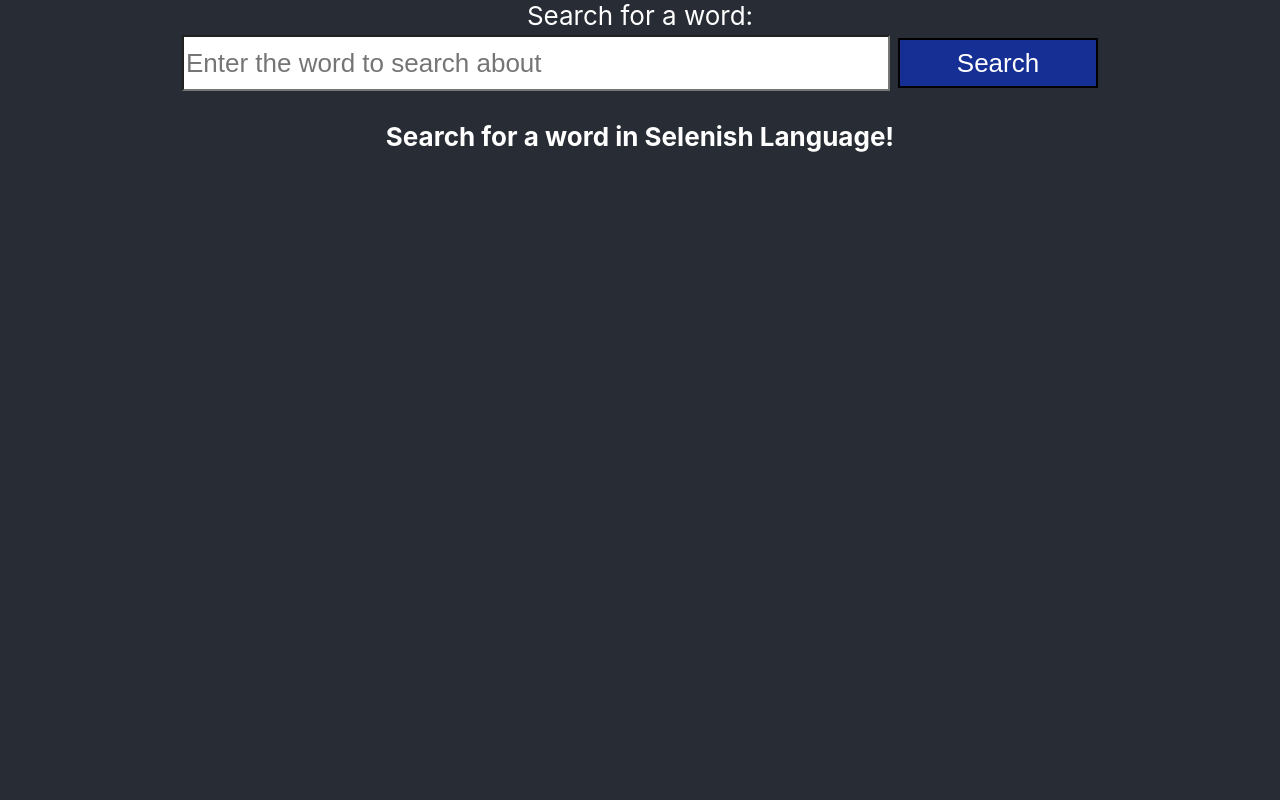
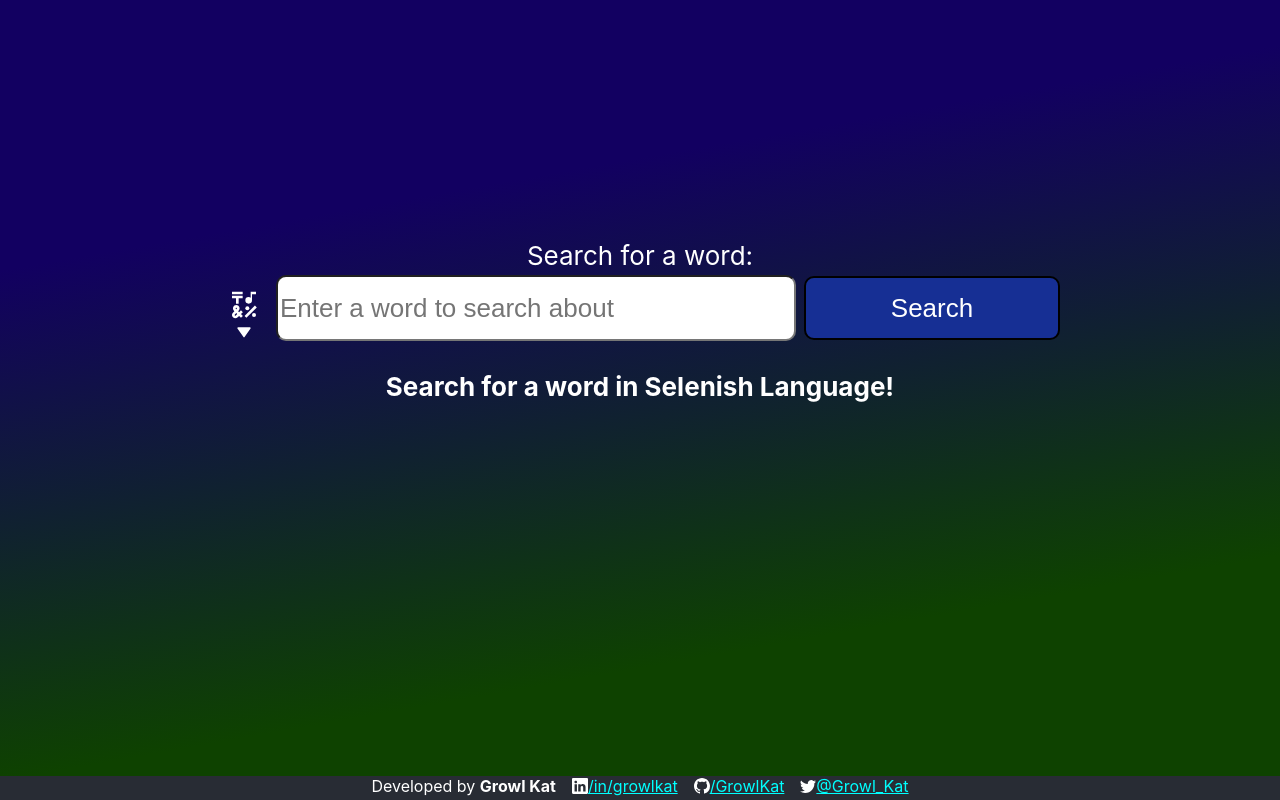
Before and after one commit to GrowlKat/sf-lang-dictionary, a React (Create React App) app: page / in a window 1280 px wide. Built offline with nearby package versions, Linux system fonts and the light colour scheme.

Commit message:
Style updated and Credits added

```diff
--- a/src/App.css
+++ b/src/App.css
@@ -25,14 +25,47 @@
 }
 
 .App-main {
-  background-color: #282c34;
-  min-height: 100vh;
+  background: linear-gradient(170deg, #120061 27%, #0e4200 78%);
+  min-height: 97vh;
   display: flex;
   flex-direction: column;
   align-items: center;
-  /*justify-content: center;*/
   font-size: calc(10px + 2vmin);
   color: white;
+}
+
+.App-footer {
+  background-color: #282c34;
+  min-width: 100vw;
+  min-height: 3vh;
+  display: flex;
+  flex-direction: column;
+  align-items: center;
+  color: white;
+}
+
+.App-footer ul {
+  display: inline-flex;
+  list-style-type: none;
+  margin: 0;
+  padding: 0;
+}
+
+.App-footer ul li {
+  display: inherit;
+  align-items: center;
+  margin: 0 8px 0;
+}
+
+.App-footer ul li a {
+  display: inherit;
+  color: aqua;
+  &:active {
+    color: white;
+  }
+  &:visited {
+    color: rgb(67, 219, 156);
+  }
 }
 
 .App-link {
--- a/src/App.js
+++ b/src/App.js
@@ -1,6 +1,7 @@
 import './App.css';
 import { BrowserRouter, Navigate, Route, Routes } from 'react-router-dom';
 import Dictionary from './dictionary';
+import { BsGithub, BsLinkedin, BsTwitter } from 'react-icons/bs'
 
 function App() {
   return (
@@ -16,6 +17,15 @@ function App() {
         </>
         </BrowserRouter>
       </main>
+
+      <footer className='App-footer'>
+        <ul>
+          <li>Developed by&nbsp;<b>Growl Kat</b></li>
+          <li>{<BsLinkedin/>}<a href='https://linkedin.com/in/growlkat'>/in/growlkat</a></li>
+          <li>{<BsGithub/>}<a href='https://github.com/GrowlKat'>/GrowlKat</a></li>
+          <li>{<BsTwitter/>}<a href='https://twitter.com/Growl_Kat'>@Growl_Kat</a></li>
+        </ul>
+      </footer>
     </div>
   );
 }
--- a/src/Components/StyledComponents.js
+++ b/src/Components/StyledComponents.js
@@ -1,13 +1,14 @@
 import styled from "styled-components"
 
 export const CustomButton = styled.button`
-    width: 200px;
-    height: 50px;
+    width: 256px;
+    height: 64px;
     font-size: 1em;
     color: white;
     margin: 4px;
     border: 2px solid ${({ borderColor }) => borderColor};
     background: ${({ backgroundColor }) => backgroundColor};
+    border-radius: 10px;
     transition: background-color 0.3s ease 0s;
     &:hover {
         background: ${({ transitionColor }) => transitionColor};
@@ -18,11 +19,12 @@ export const CustomButton = styled.button`
 `
 
 export const CustomInput = styled.input`
-    width: 700px;
-    height: 50px;
+    width: 40vw;
+    height: 60px;
     font-size: 1em;
     margin: 4px;
     background: ${({ backgroundColor }) => backgroundColor};
+    border-radius: 10px;
     transition: background-color 0.3s ease 0s;
     &:hover {
         background: ${({ transitionColor }) => transitionColor};
--- /dev/null
+++ b/src/Components/WordComponent.js
@@ -0,0 +1,26 @@
+import { capitalize } from "../ExtensionMethods";
+
+/**
+ * Render a component that show a word info
+ * @param {*} wordObject Object requested in API with word info
+ * @returns
+ */
+function WordComponent({wordObject}) {
+    let rootword = "" // Initialize a string for trying to capitalizing the rootword in the object
+
+    // If rootword in object is not empty, capitalizes it, if not, just sets the empty rootword
+    rootword = wordObject.rootword1 !== "" ? capitalize(wordObject.rootword1) : wordObject.rootword1
+    return(
+        <>
+        <dl>
+        <dt key={"word" + wordObject.rootId}>{rootword}</dt>
+            <dd key={"data" + wordObject.rootId}>
+            Meaning: {wordObject.meaning}<br/>
+            Pronunciation: {wordObject.pronunciation}
+            </dd>
+        </dl>
+        </>
+    )
+}
+
+export default WordComponent;
--- a/src/Styles/Dictionary.css
+++ b/src/Styles/Dictionary.css
@@ -1,3 +1,8 @@
+.word-form {
+    position: absolute;
+    top: 30%;
+}
+
 .invalid-input {
     border-color: red;
     animation: shake 0.5s ease-in-out;
--- a/src/dictionary.js
+++ b/src/dictionary.js
@@ -2,7 +2,10 @@ import React, { useState, useEffect } from "react"
 import { CustomButton, CustomInput } from "./Components/StyledComponents"
 import "./Styles/Dictionary.css"
 import api from "./API"
-import { capitalize } from "./ExtensionMethods"
+import WordComponent from "./Components/WordComponent"
+import CharacterDropdown from "./Components/CharacterDropdown"
+import { MdOutlineEmojiSymbols } from "react-icons/md"
+import { BiSolidCaretDownCircle, BiSolidDownArrow } from "react-icons/bi"
 
 /**
  * Main page that let the user search for words
@@ -21,27 +24,8 @@ function Dictionary() {
      */
     function showWord(wordObject) {
         let isEmpty = wordObject === null || wordObject === undefined // The object is null or undefined?
-        let rootword = ""; // Initialize a string for trying to capitalizing the rootword in the object
-
-        // If rootword in object is not empty, capitalizes it, if not, just sets the empty rootword
-        rootword = wordObject.rootword1 !== "" ? capitalize(wordObject.rootword1) : wordObject.rootword1
-
         setValidSearch(search !== "" && !isEmpty) // If search string and word object are empty, an error message is shown
-
-        // If word object is not empty, updates the shown word in application
-        if (!isEmpty) {
-            setShownWord(
-                <>
-                <dl>
-                <dt key={"word" + wordObject.rootId}>{rootword}</dt>
-                    <dd key={"data" + wordObject.rootId}>
-                    Meaning: {wordObject.meaning}<br/>
-                    Pronunciation: {wordObject.pronunciation}
-                    </dd>
-                </dl>
-                </>
-            )
-        }
+        if (!isEmpty) setShownWord(<WordComponent wordObject={wordObject}/>) // If word object is not empty, updates the shown word in application
     }
 
     async function handleSubit(event) {
@@ -52,7 +36,7 @@ function Dictionary() {
         // Checks if search string is not empty, if it's not, try updating the word that the user searched, if not, an error message is shown
         if (search.trim() !== "") {
             try {
-                result = await api.get(`/Rootwords/GetByWord/${search}`) // Gets a word with the API by the search given by user
+                result = await api.get(`/Rootwords/GetByWord/${search.toLowerCase()}`) // Gets a word with the API by the search given by user
 
                 // If result is not empty, cancel the error message and updates the word shown in application, if not, show a message error
                 if (result !== "") {
@@ -95,15 +79,27 @@ function Dictionary() {
 
     return(
         <>
+        <div className="word-form">
             <form onSubmit={handleSubit}>
                 <label>
                     Search for a word:<br/>
+                    <CustomButton action="#"
+                        borderColor={"transparent"}
+                        backgroundColor={"transparent"}
+                        transitionColor={"transparent"}
+                        style={{width: "48px", height: "48px", display: "inline-flex", alignItems: "center", justifyContent: "center", alignContent: "center", position: "relative", top: "4px"}}
+                        type="button"
+                    >
+                        <MdOutlineEmojiSymbols style={{width: "32px", height: "32px", zIndex: "1"}}/>
+                    </CustomButton>
+                    <BiSolidDownArrow style={{position: "absolute", top: "84px", left: "20px", width: "16px", height: "16px"}}/>
                     <CustomInput
                         backgroundColor={"white"}
                         transitionColor={"#9E9E9E"}
                         className={validSearch ? "" : "invalid-input"}
-                    value={search} placeholder="Enter the word to search about"
+                        value={search} placeholder="Enter a word to search about"
                         onChange={(e) => setSearch(e.target.value)}/>
+                    {/*<CharacterDropdown dropdownOpne={true}/>*/}
                 </label>
                 {!validSearch && <p className="error-message">{errorMessage}</p>}
                 <CustomButton
@@ -115,8 +111,7 @@ function Dictionary() {
                     Search
                 </CustomButton>
             </form>
-        <div>
-            { shownWord }
+            {shownWord}
         </div>
         </>
     )
```
Also changed, not shown: src/ExtensionMethods.js (+3 -8 lines), 1 other file (tests, documents, lock files or other folders). Lines whose indentation alone changed are shown as unchanged.
